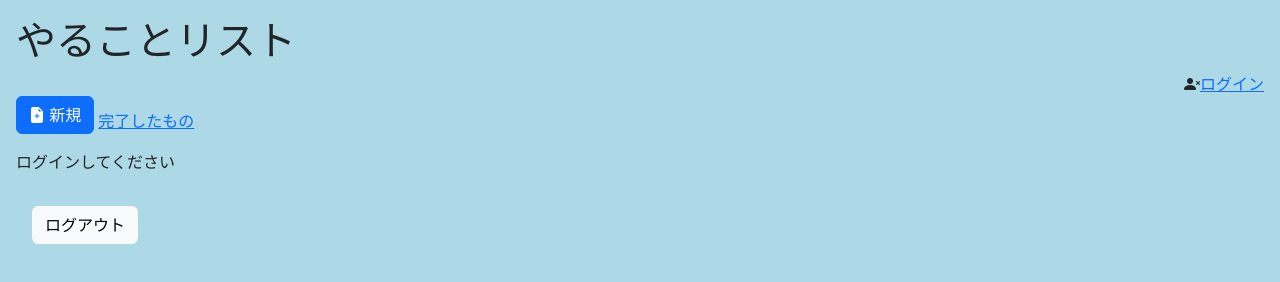
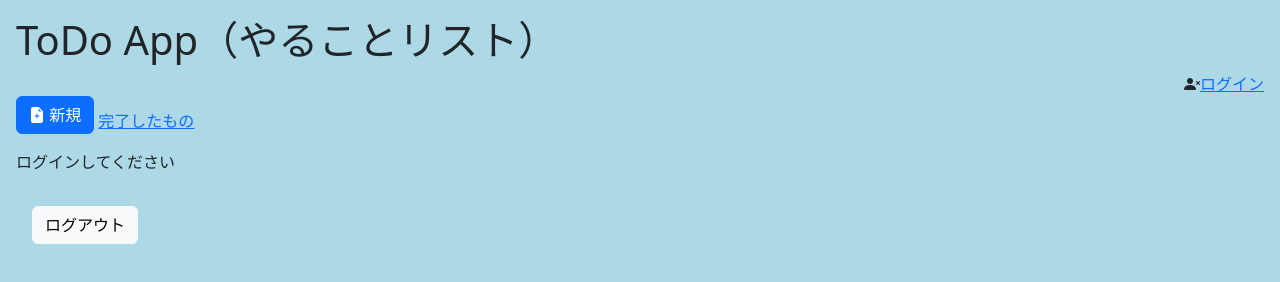
Before and after one commit to IchiroKano/todo_frontend, a plain HTML site: page index.html in a window 1280 px wide. Drawn offline with nearby package versions, Linux system fonts and the light colour scheme.

Commit message:
title change

```diff
--- a/index.html
+++ b/index.html
@@ -17,7 +17,7 @@
 
 <body style="background-color:lightblue;" class="p-3">
 
-  <h1>やることリスト</h1>
+  <h1>ToDo App（やることリスト）</h1>
   <div id="token"></div>
 
   <button onclick="window.location.href='new.html';" class="btn btn-primary mb-3">
```
